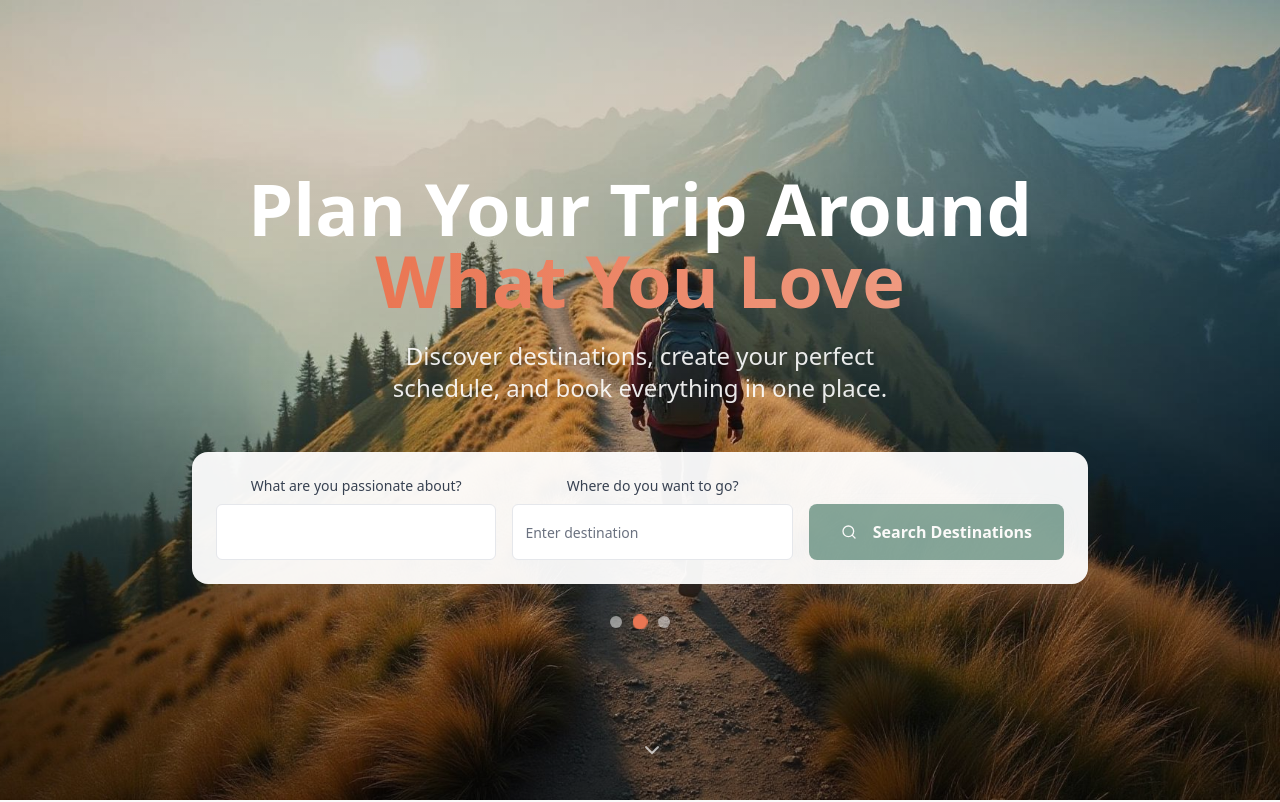
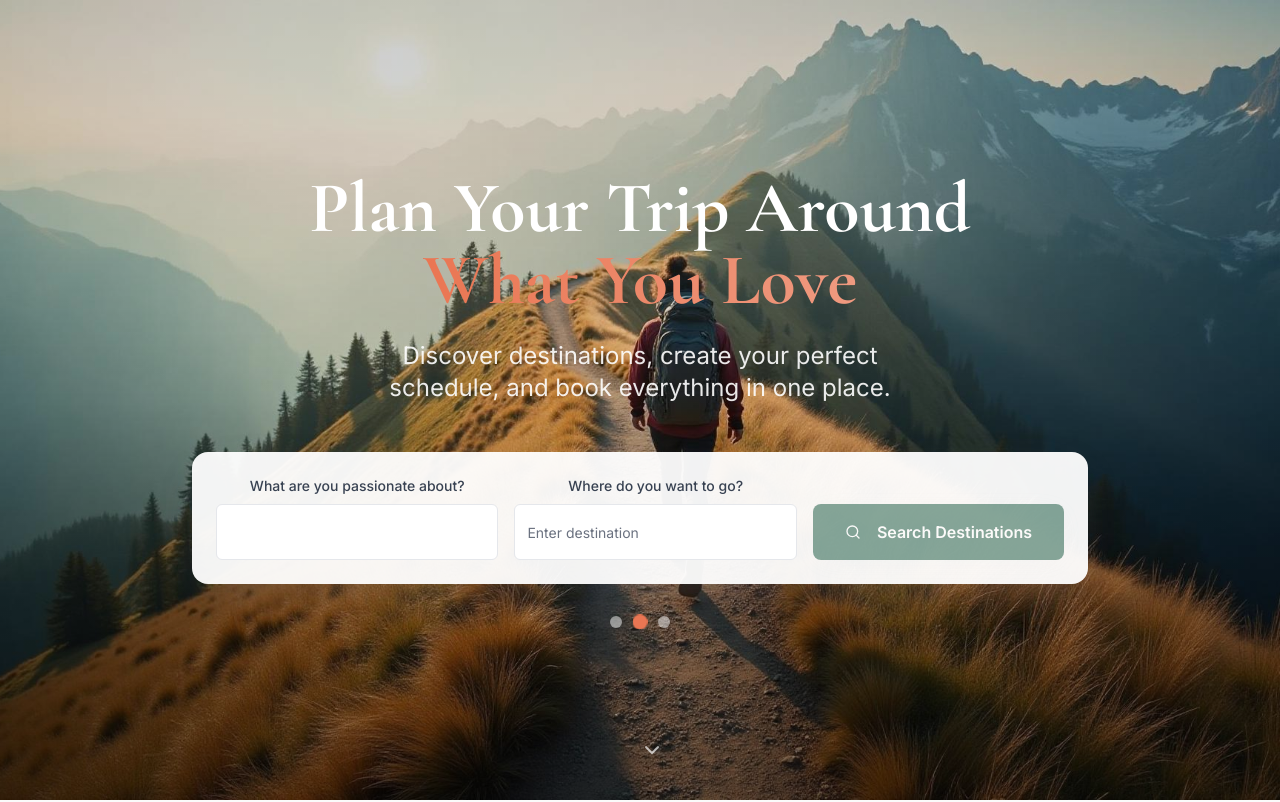
Before and after one commit to pri-mor-dial/interest-journey-plan, a React (Vite) app: page / in a window 1280 px wide. Shown: the top 802 px of the page. Built offline with nearby package versions, Linux system fonts and the light colour scheme.

Commit message:
Add custom fonts
Implement Cormorant Garamond for headings and Inter for body text.

```diff
--- a/index.html
+++ b/index.html
@@ -8,6 +8,11 @@
     <meta name="keywords" content="travel planning, interest-based travel, vacation planner, trip organizer, adventure travel, custom itinerary" />
     <meta name="author" content="TravelMatch" />
     <link rel="canonical" href="https://travelmatch.com/" />
+
+    <!-- Google Fonts -->
+    <link rel="preconnect" href="https://fonts.googleapis.com">
+    <link rel="preconnect" href="https://fonts.gstatic.com" crossorigin>
+    <link href="https://fonts.googleapis.com/css2?family=Cormorant+Garamond:wght@400;500;600;700&family=Inter:wght@300;400;500;600;700&display=swap" rel="stylesheet">
 
     <!-- Open Graph / Facebook -->
     <meta property="og:type" content="website" />
--- a/src/index.css
+++ b/src/index.css
@@ -127,7 +127,11 @@
   }
 
   body {
-    @apply bg-background text-foreground font-sans;
+    @apply bg-background text-foreground font-body;
+  }
+
+  h1, h2, h3, h4, h5, h6 {
+    @apply font-heading;
   }
 
   /* Custom scrollbar */
--- a/tailwind.config.ts
+++ b/tailwind.config.ts
@@ -18,6 +18,12 @@ export default {
 			}
 		},
 		extend: {
+			fontFamily: {
+				sans: ['Inter', 'system-ui', 'sans-serif'],
+				serif: ['Cormorant Garamond', 'serif'],
+				heading: ['Cormorant Garamond', 'serif'],
+				body: ['Inter', 'system-ui', 'sans-serif'],
+			},
 			colors: {
 				border: 'hsl(var(--border))',
 				input: 'hsl(var(--input))',
```
